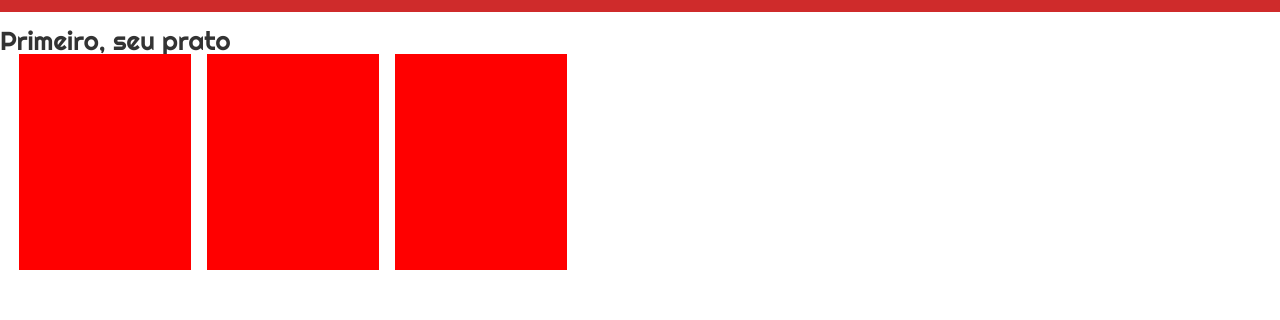
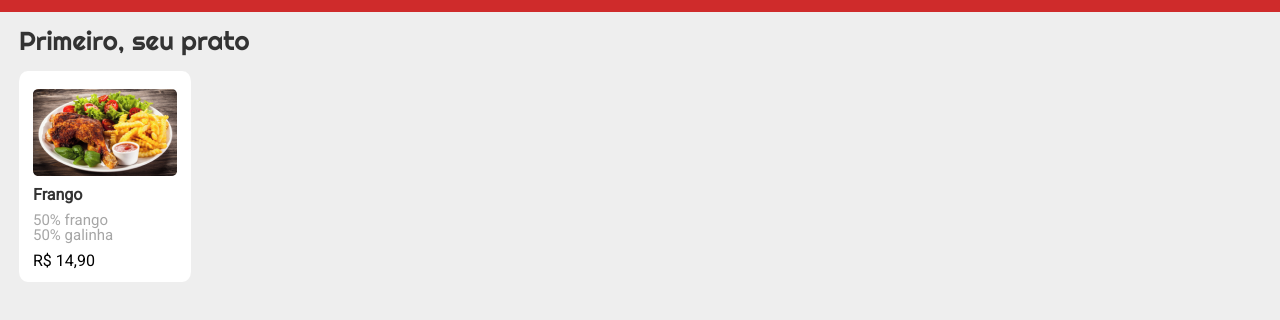
Before and after one commit to gabriel-lutz/Bootcamp_Foodcamp, a plain HTML site: page index.html in a window 1280 px wide. Shown: the part 80-400 px from the top of the page. Drawn offline with Linux system fonts and the light colour scheme.

Commit message:
Card item finalizado

```diff
--- a/css/style.css
+++ b/css/style.css
@@ -1,4 +1,6 @@
-
+body{
+    background: #eee;
+}
 h1{
     font-family: 'Righteous', cursive;
 }
@@ -34,14 +36,15 @@ p{
     width: 100%;
 }
 
-.menu h1{
+.categoria h1{
     font-size: 26px;
     color: #333;
+    margin-left: 19px;
 }
 .menu-sidescroll{
-    overflow: hidden;
     width: 100%;
     display: flex;
+    overflow: scroll;
 }
 
 .item:first-child{
@@ -50,7 +53,35 @@ p{
 
 .item{
     width: 172px;
-    height: 216px;
-    background-color: red;;
-    margin-right: 16px;;
+    height: auto;
+    background-color: #fff;;
+    margin-right: 16px;
+    border-radius: 5%;
+    margin-top: 17px;
 }
+
+.item img{
+    width: 144px;
+    height: 87px;
+    margin: 18px 14px 0 14px;
+}
+.informacoes{
+    margin: 8px 14px 13px 14px;
+}
+
+.nome-prato{
+    font-size: 16px;
+    font-weight: 700;
+    color: #333;
+    margin-bottom: 10px;
+}
+
+.descricao{
+    font-size: 15px;
+    color: #a6a6a6;
+}
+
+.valor{
+    font-size: 16px;
+    margin-top: 10px;
+}
--- a/index.html
+++ b/index.html
@@ -21,18 +21,19 @@
     </div>
 
     <div class="menu">
-        <div class="comida">
+        <div class="categoria">
             <h1>Primeiro, seu prato</h1>
             <div class="menu-sidescroll">
                 <div class="item">
+                    <img src="imagens/frango.png" >
+                    <div class="informacoes">
+                        <p class="nome-prato">Frango</p>
+                        <p class="descricao">50% frango</p>
+                        <p class="descricao">50% galinha</p>
+                        <p class="valor"> R$ 14,90</p>
+                    </div>
+                </div>
 
-                </div>
-                <div class="item">
-
-                </div>
-                <div class="item">
-
-                </div>
             </div>
         </div>
     </div>
```
Also changed, not shown: imagens/frango.png (added).
